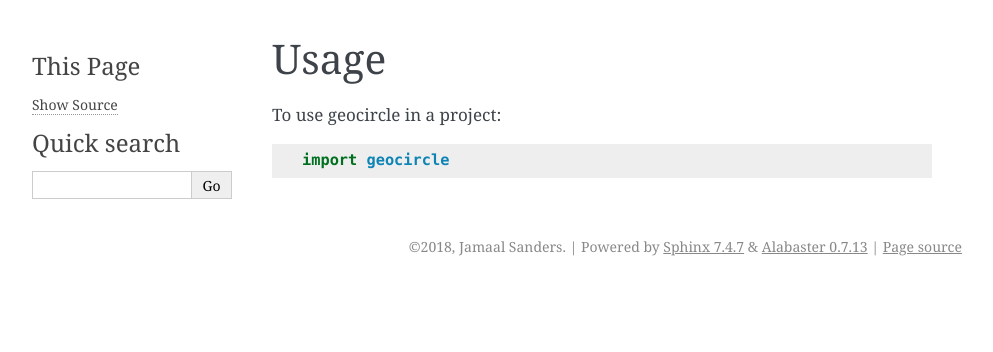
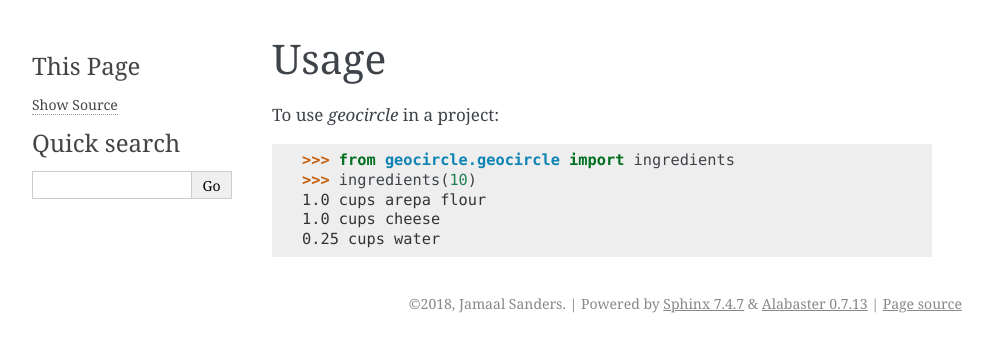
Before and after one commit to furiousfive/geocircle, a Sphinx documentation site: the page built from docs/usage.rst, in a window 1280 px wide. Shown: the top 352 px of the page, without its empty margins (148-1141 px from the left). Built offline with Sphinx 7.4.7, drawn with Linux system fonts in a browser that asks for light colours.

Commit message:
Update documentation with more details

```diff
--- a/docs/usage.rst
+++ b/docs/usage.rst
@@ -2,6 +2,11 @@
 Usage
 =====
 
-To use geocircle in a project::
+To use `geocircle` in a project::
 
-    import geocircle
+
+    >>> from geocircle.geocircle import ingredients
+    >>> ingredients(10)
+    1.0 cups arepa flour
+    1.0 cups cheese
+    0.25 cups water
```
